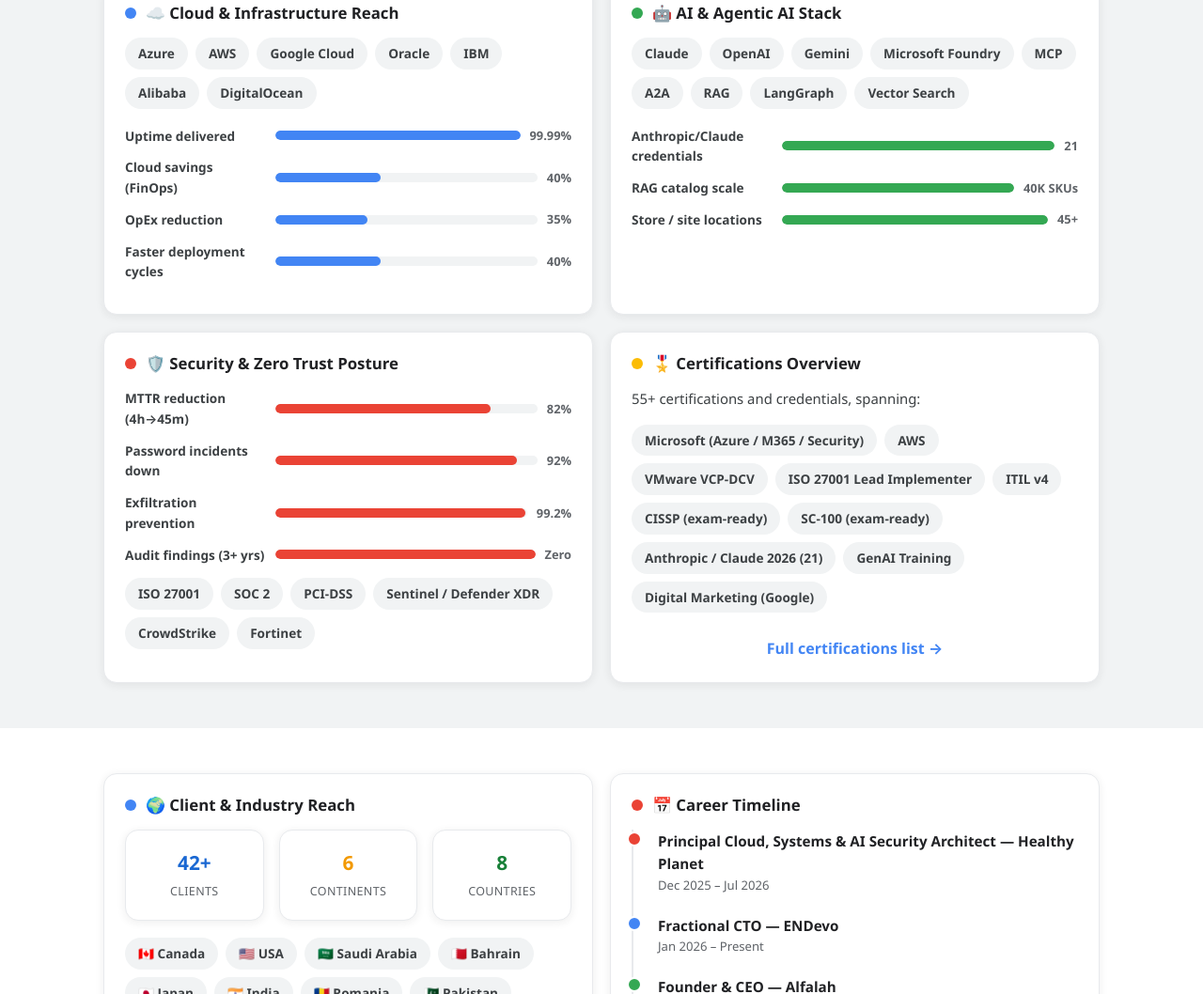
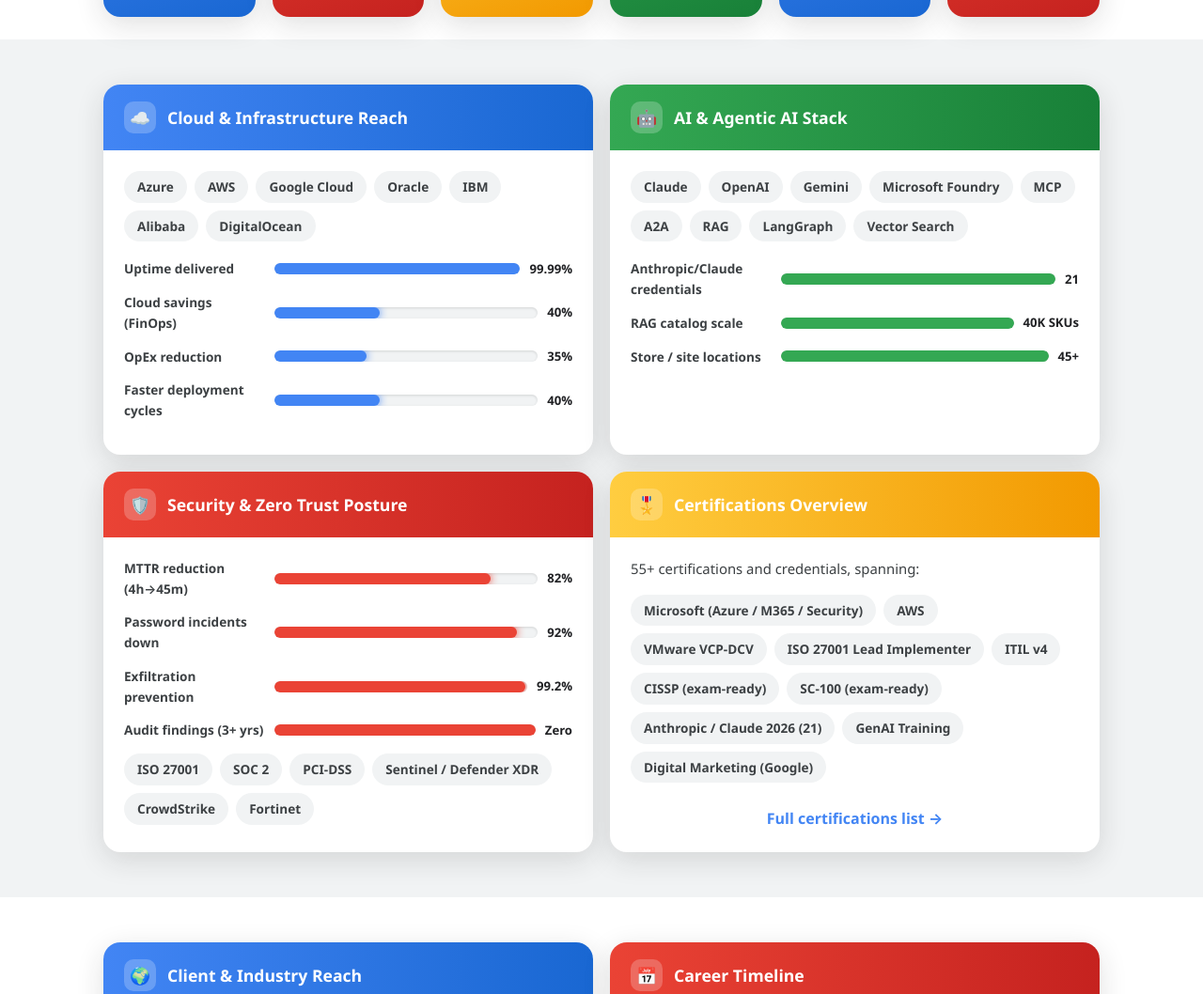
Before and after one commit to shahzadms7/shahzadms7.github.io, a plain HTML site: page dashboard.html in a window 1280 px wide. Shown: the part 636-1694 px from the top of the page at 94% size. Drawn offline with Linux system fonts and the light colour scheme.

Commit message:
Redesign dashboard: bold filled Google-color KPI cards, glowing bars, animated panels

```diff
--- a/assets/style.css
+++ b/assets/style.css
@@ -154,42 +154,75 @@
 }
 
 /* Dashboard */
-.kpi-grid{display:grid;grid-template-columns:repeat(2,1fr);gap:16px}
+@keyframes fadeUp{from{opacity:0;transform:translateY(16px)}to{opacity:1;transform:translateY(0)}}
+@keyframes floatGlow{0%,100%{transform:translateY(0)}50%{transform:translateY(-4px)}}
+
+.dash-hero{position:relative;overflow:hidden;padding:64px 0 56px;
+  background:linear-gradient(120deg,#1967D2 0%,#4285F4 28%,#34A853 55%,#FBBC05 78%,#EA4335 100%);
+  color:#fff;text-align:center}
+.dash-hero::before{content:"";position:absolute;inset:0;
+  background:radial-gradient(700px 300px at 15% 20%,rgba(255,255,255,.22),transparent),
+             radial-gradient(700px 300px at 85% 80%,rgba(255,255,255,.16),transparent)}
+.dash-hero .container{position:relative;z-index:1}
+.dash-hero .dash-eyebrow{display:inline-block;background:rgba(255,255,255,.22);backdrop-filter:blur(6px);
+  padding:6px 18px;border-radius:999px;font-weight:800;font-size:.8rem;letter-spacing:.04em;text-transform:uppercase;margin-bottom:16px}
+.dash-hero h1{font-size:2.6rem;font-weight:900;margin:0 0 12px;text-shadow:0 4px 24px rgba(0,0,0,.25)}
+.dash-hero p{max-width:680px;margin:0 auto;font-size:1.08rem;color:rgba(255,255,255,.95)}
+
+.kpi-grid{display:grid;grid-template-columns:repeat(2,1fr);gap:18px}
 @media(min-width:700px){.kpi-grid{grid-template-columns:repeat(3,1fr)}}
 @media(min-width:1000px){.kpi-grid{grid-template-columns:repeat(6,1fr)}}
-.kpi-card{background:var(--card-bg);border:1px solid var(--gray-200);border-radius:var(--radius);padding:18px 16px;box-shadow:var(--shadow);text-align:center}
-.kpi-icon{width:40px;height:40px;border-radius:50%;display:flex;align-items:center;justify-content:center;margin:0 auto 10px;font-size:1.1rem}
-.kpi-num{display:block;font-size:1.7rem;font-weight:800}
-.kpi-label{font-size:.78rem;color:var(--gray-500);text-transform:uppercase;letter-spacing:.03em;margin-top:2px}
-.kpi-blue .kpi-icon{background:var(--blue-light);color:var(--blue-dark)}
-.kpi-blue .kpi-num{color:var(--blue-dark)}
-.kpi-red .kpi-icon{background:var(--red-light);color:var(--red-dark)}
-.kpi-red .kpi-num{color:var(--red-dark)}
-.kpi-yellow .kpi-icon{background:var(--yellow-light);color:var(--yellow-dark)}
-.kpi-yellow .kpi-num{color:var(--yellow-dark)}
-.kpi-green .kpi-icon{background:var(--green-light);color:var(--green-dark)}
-.kpi-green .kpi-num{color:var(--green-dark)}
+.kpi-card{position:relative;overflow:hidden;border-radius:18px;padding:24px 16px;text-align:center;
+  color:#fff;box-shadow:var(--shadow-lg);opacity:0;animation:fadeUp .6s ease forwards;
+  transition:transform .25s ease,box-shadow .25s ease}
+.kpi-card:hover{transform:translateY(-6px) scale(1.03);box-shadow:0 16px 40px rgba(0,0,0,.28)}
+.kpi-grid .kpi-card:nth-child(1){animation-delay:.05s}
+.kpi-grid .kpi-card:nth-child(2){animation-delay:.12s}
+.kpi-grid .kpi-card:nth-child(3){animation-delay:.19s}
+.kpi-grid .kpi-card:nth-child(4){animation-delay:.26s}
+.kpi-grid .kpi-card:nth-child(5){animation-delay:.33s}
+.kpi-grid .kpi-card:nth-child(6){animation-delay:.4s}
+.kpi-icon{width:46px;height:46px;border-radius:50%;display:flex;align-items:center;justify-content:center;
+  margin:0 auto 12px;font-size:1.3rem;background:rgba(255,255,255,.25);backdrop-filter:blur(4px);
+  animation:floatGlow 3.2s ease-in-out infinite}
+.kpi-num{display:block;font-size:2.1rem;font-weight:900;text-shadow:0 2px 10px rgba(0,0,0,.2)}
+.kpi-label{font-size:.78rem;color:rgba(255,255,255,.92);text-transform:uppercase;letter-spacing:.05em;font-weight:700;margin-top:4px}
+.kpi-blue{background:linear-gradient(160deg,var(--blue) 0%,var(--blue-dark) 100%)}
+.kpi-red{background:linear-gradient(160deg,var(--red) 0%,var(--red-dark) 100%)}
+.kpi-yellow{background:linear-gradient(160deg,#ffcd40 0%,var(--yellow-dark) 100%)}
+.kpi-green{background:linear-gradient(160deg,var(--green) 0%,var(--green-dark) 100%)}
 
-.dash-panel{background:var(--card-bg);border:1px solid var(--gray-200);border-radius:var(--radius);padding:22px;box-shadow:var(--shadow)}
-.dash-panel-head{display:flex;align-items:center;gap:10px;margin-bottom:16px}
-.dash-panel-head .swatch{width:12px;height:12px;border-radius:50%;flex:none}
-.dash-panel-head h3{margin:0;font-size:1.05rem}
+.dash-panel{background:var(--card-bg);border-radius:18px;padding:0;box-shadow:var(--shadow-lg);
+  overflow:hidden;opacity:0;animation:fadeUp .6s ease forwards;transition:transform .25s ease,box-shadow .25s ease}
+.dash-panel:hover{transform:translateY(-4px);box-shadow:0 18px 44px rgba(0,0,0,.16)}
+.dash-panel-head{display:flex;align-items:center;gap:12px;padding:18px 22px;color:#fff}
+.dash-panel-body{padding:22px}
+.dash-panel-head .swatch{width:34px;height:34px;border-radius:10px;flex:none;display:flex;align-items:center;justify-content:center;
+  background:rgba(255,255,255,.22);font-size:1.1rem}
+.dash-panel-head h3{margin:0;font-size:1.1rem;font-weight:800;color:#fff}
+.dash-panel-blue .dash-panel-head{background:linear-gradient(90deg,var(--blue),var(--blue-dark))}
+.dash-panel-red .dash-panel-head{background:linear-gradient(90deg,var(--red),var(--red-dark))}
+.dash-panel-yellow .dash-panel-head{background:linear-gradient(90deg,#ffcd40,var(--yellow-dark))}
+.dash-panel-green .dash-panel-head{background:linear-gradient(90deg,var(--green),var(--green-dark))}
 
-.mini-bar-row{display:flex;align-items:center;gap:10px;margin-bottom:12px}
+.mini-bar-row{display:flex;align-items:center;gap:10px;margin-bottom:14px}
 .mini-bar-label{flex:0 0 150px;font-size:.85rem;color:var(--gray-700);font-weight:600}
-.mini-bar-track{flex:1;background:var(--gray-100);border-radius:999px;height:10px;overflow:hidden}
-.mini-bar-fill{height:100%;border-radius:999px}
-.mini-bar-val{flex:0 0 auto;font-size:.8rem;font-weight:700;color:var(--gray-500)}
+.mini-bar-track{flex:1;background:var(--gray-100);border-radius:999px;height:12px;overflow:hidden;box-shadow:inset 0 1px 3px rgba(0,0,0,.12)}
+.mini-bar-fill{height:100%;border-radius:999px;box-shadow:0 0 10px currentColor;transition:width 1s ease}
+.mini-bar-val{flex:0 0 auto;font-size:.82rem;font-weight:800;color:var(--gray-900)}
 
 .mini-timeline{display:flex;flex-direction:column;gap:0}
-.mini-timeline-item{position:relative;padding:0 0 20px 26px;border-left:2px solid var(--gray-200)}
+.mini-timeline-item{position:relative;padding:0 0 22px 28px;border-left:3px solid var(--gray-200)}
 .mini-timeline-item:last-child{border-left-color:transparent;padding-bottom:0}
-.mini-timeline-item::before{content:"";position:absolute;left:-7px;top:2px;width:12px;height:12px;border-radius:50%;background:var(--blue);border:2px solid var(--card-bg)}
-.mini-timeline-item.tl-red::before{background:var(--red)}
-.mini-timeline-item.tl-yellow::before{background:var(--yellow)}
-.mini-timeline-item.tl-green::before{background:var(--green)}
-.mini-timeline-role{font-weight:700;color:var(--gray-900);font-size:.95rem}
-.mini-timeline-meta{color:var(--gray-500);font-size:.82rem}
+.mini-timeline-item::before{content:"";position:absolute;left:-9px;top:2px;width:16px;height:16px;border-radius:50%;
+  background:var(--blue);border:3px solid var(--card-bg);box-shadow:0 0 0 3px var(--blue-light)}
+.mini-timeline-item.tl-red::before{background:var(--red);box-shadow:0 0 0 3px var(--red-light)}
+.mini-timeline-item.tl-yellow::before{background:var(--yellow);box-shadow:0 0 0 3px var(--yellow-light)}
+.mini-timeline-item.tl-green::before{background:var(--green);box-shadow:0 0 0 3px var(--green-light)}
+.mini-timeline-role{font-weight:800;color:var(--gray-900);font-size:.97rem}
+.mini-timeline-meta{color:var(--gray-500);font-size:.82rem;font-weight:600}
 
 .palette-row{display:flex;flex-wrap:wrap;gap:14px}
-.palette-swatch{flex:1 1 120px;border-radius:10px;padding:14px 12px;color:#fff;font-size:.75rem;font-weight:700;text-align:center}
+.palette-swatch{flex:1 1 120px;border-radius:14px;padding:22px 12px;color:#fff;font-size:.78rem;font-weight:800;
+  text-align:center;box-shadow:var(--shadow);transition:transform .2s ease,box-shadow .2s ease}
+.palette-swatch:hover{transform:translateY(-5px) scale(1.05);box-shadow:var(--shadow-lg)}
--- a/dashboard.html
+++ b/dashboard.html
@@ -55,9 +55,10 @@
   </div>
 </header>
 
-<section class="page-hero">
+<section class="dash-hero">
   <div class="container">
-    <h1>📊 Executive Dashboard</h1>
+    <span class="dash-eyebrow">📊 Executive Overview</span>
+    <h1>The Shahzad MS Dashboard</h1>
     <p>A one-page, at-a-glance summary of 34 years in technology (1992&ndash;2026) &mdash; cloud, AI, cybersecurity, certifications, and global client delivery.</p>
   </div>
 </section>
@@ -80,44 +81,51 @@
   <div class="container">
     <div class="grid grid-2">
 
-      <div class="dash-panel">
-        <div class="dash-panel-head"><span class="swatch" style="background:var(--blue)"></span><h3>☁️ Cloud &amp; Infrastructure Reach</h3></div>
+      <div class="dash-panel dash-panel-blue">
+        <div class="dash-panel-head"><span class="swatch">☁️</span><h3>Cloud &amp; Infrastructure Reach</h3></div>
+        <div class="dash-panel-body">
         <div class="chip-row" style="margin-bottom:18px;">
           <span class="chip">Azure</span><span class="chip">AWS</span><span class="chip">Google Cloud</span>
           <span class="chip">Oracle</span><span class="chip">IBM</span><span class="chip">Alibaba</span><span class="chip">DigitalOcean</span>
         </div>
-        <div class="mini-bar-row"><span class="mini-bar-label">Uptime delivered</span><div class="mini-bar-track"><div class="mini-bar-fill" style="width:99.99%;background:var(--blue)"></div></div><span class="mini-bar-val">99.99%</span></div>
-        <div class="mini-bar-row"><span class="mini-bar-label">Cloud savings (FinOps)</span><div class="mini-bar-track"><div class="mini-bar-fill" style="width:40%;background:var(--blue)"></div></div><span class="mini-bar-val">40%</span></div>
-        <div class="mini-bar-row"><span class="mini-bar-label">OpEx reduction</span><div class="mini-bar-track"><div class="mini-bar-fill" style="width:35%;background:var(--blue)"></div></div><span class="mini-bar-val">35%</span></div>
-        <div class="mini-bar-row"><span class="mini-bar-label">Faster deployment cycles</span><div class="mini-bar-track"><div class="mini-bar-fill" style="width:40%;background:var(--blue)"></div></div><span class="mini-bar-val">40%</span></div>
+        <div class="mini-bar-row"><span class="mini-bar-label">Uptime delivered</span><div class="mini-bar-track"><div class="mini-bar-fill" style="width:99.99%;background:var(--blue);color:var(--blue)"></div></div><span class="mini-bar-val">99.99%</span></div>
+        <div class="mini-bar-row"><span class="mini-bar-label">Cloud savings (FinOps)</span><div class="mini-bar-track"><div class="mini-bar-fill" style="width:40%;background:var(--blue);color:var(--blue)"></div></div><span class="mini-bar-val">40%</span></div>
+        <div class="mini-bar-row"><span class="mini-bar-label">OpEx reduction</span><div class="mini-bar-track"><div class="mini-bar-fill" style="width:35%;background:var(--blue);color:var(--blue)"></div></div><span class="mini-bar-val">35%</span></div>
+        <div class="mini-bar-row"><span class="mini-bar-label">Faster deployment cycles</span><div class="mini-bar-track"><div class="mini-bar-fill" style="width:40%;background:var(--blue);color:var(--blue)"></div></div><span class="mini-bar-val">40%</span></div>
+        </div>
       </div>
 
-      <div class="dash-panel">
-        <div class="dash-panel-head"><span class="swatch" style="background:var(--green)"></span><h3>🤖 AI &amp; Agentic AI Stack</h3></div>
+      <div class="dash-panel dash-panel-green">
+        <div class="dash-panel-head"><span class="swatch">🤖</span><h3>AI &amp; Agentic AI Stack</h3></div>
+        <div class="dash-panel-body">
         <div class="chip-row" style="margin-bottom:18px;">
           <span class="chip">Claude</span><span class="chip">OpenAI</span><span class="chip">Gemini</span>
           <span class="chip">Microsoft Foundry</span><span class="chip">MCP</span><span class="chip">A2A</span>
           <span class="chip">RAG</span><span class="chip">LangGraph</span><span class="chip">Vector Search</span>
         </div>
-        <div class="mini-bar-row"><span class="mini-bar-label">Anthropic/Claude credentials</span><div class="mini-bar-track"><div class="mini-bar-fill" style="width:100%;background:var(--green)"></div></div><span class="mini-bar-val">21</span></div>
-        <div class="mini-bar-row"><span class="mini-bar-label">RAG catalog scale</span><div class="mini-bar-track"><div class="mini-bar-fill" style="width:100%;background:var(--green)"></div></div><span class="mini-bar-val">40K SKUs</span></div>
-        <div class="mini-bar-row"><span class="mini-bar-label">Store / site locations</span><div class="mini-bar-track"><div class="mini-bar-fill" style="width:100%;background:var(--green)"></div></div><span class="mini-bar-val">45+</span></div>
+        <div class="mini-bar-row"><span class="mini-bar-label">Anthropic/Claude credentials</span><div class="mini-bar-track"><div class="mini-bar-fill" style="width:100%;background:var(--green);color:var(--green)"></div></div><span class="mini-bar-val">21</span></div>
+        <div class="mini-bar-row"><span class="mini-bar-label">RAG catalog scale</span><div class="mini-bar-track"><div class="mini-bar-fill" style="width:100%;background:var(--green);color:var(--green)"></div></div><span class="mini-bar-val">40K SKUs</span></div>
+        <div class="mini-bar-row"><span class="mini-bar-label">Store / site locations</span><div class="mini-bar-track"><div class="mini-bar-fill" style="width:100%;background:var(--green);color:var(--green)"></div></div><span class="mini-bar-val">45+</span></div>
+        </div>
       </div>
 
-      <div class="dash-panel">
-        <div class="dash-panel-head"><span class="swatch" style="background:var(--red)"></span><h3>🛡️ Security &amp; Zero Trust Posture</h3></div>
-        <div class="mini-bar-row"><span class="mini-bar-label">MTTR reduction (4h→45m)</span><div class="mini-bar-track"><div class="mini-bar-fill" style="width:82%;background:var(--red)"></div></div><span class="mini-bar-val">82%</span></div>
-        <div class="mini-bar-row"><span class="mini-bar-label">Password incidents down</span><div class="mini-bar-track"><div class="mini-bar-fill" style="width:92%;background:var(--red)"></div></div><span class="mini-bar-val">92%</span></div>
-        <div class="mini-bar-row"><span class="mini-bar-label">Exfiltration prevention</span><div class="mini-bar-track"><div class="mini-bar-fill" style="width:99.2%;background:var(--red)"></div></div><span class="mini-bar-val">99.2%</span></div>
-        <div class="mini-bar-row"><span class="mini-bar-label">Audit findings (3+ yrs)</span><div class="mini-bar-track"><div class="mini-bar-fill" style="width:100%;background:var(--red)"></div></div><span class="mini-bar-val">Zero</span></div>
+      <div class="dash-panel dash-panel-red">
+        <div class="dash-panel-head"><span class="swatch">🛡️</span><h3>Security &amp; Zero Trust Posture</h3></div>
+        <div class="dash-panel-body">
+        <div class="mini-bar-row"><span class="mini-bar-label">MTTR reduction (4h→45m)</span><div class="mini-bar-track"><div class="mini-bar-fill" style="width:82%;background:var(--red);color:var(--red)"></div></div><span class="mini-bar-val">82%</span></div>
+        <div class="mini-bar-row"><span class="mini-bar-label">Password incidents down</span><div class="mini-bar-track"><div class="mini-bar-fill" style="width:92%;background:var(--red);color:var(--red)"></div></div><span class="mini-bar-val">92%</span></div>
+        <div class="mini-bar-row"><span class="mini-bar-label">Exfiltration prevention</span><div class="mini-bar-track"><div class="mini-bar-fill" style="width:99.2%;background:var(--red);color:var(--red)"></div></div><span class="mini-bar-val">99.2%</span></div>
+        <div class="mini-bar-row"><span class="mini-bar-label">Audit findings (3+ yrs)</span><div class="mini-bar-track"><div class="mini-bar-fill" style="width:100%;background:var(--red);color:var(--red)"></div></div><span class="mini-bar-val">Zero</span></div>
         <div class="chip-row" style="margin-top:14px;">
           <span class="chip">ISO 27001</span><span class="chip">SOC 2</span><span class="chip">PCI-DSS</span>
           <span class="chip">Sentinel / Defender XDR</span><span class="chip">CrowdStrike</span><span class="chip">Fortinet</span>
         </div>
+        </div>
       </div>
 
-      <div class="dash-panel">
-        <div class="dash-panel-head"><span class="swatch" style="background:var(--yellow)"></span><h3>🎖️ Certifications Overview</h3></div>
+      <div class="dash-panel dash-panel-yellow">
+        <div class="dash-panel-head"><span class="swatch">🎖️</span><h3>Certifications Overview</h3></div>
+        <div class="dash-panel-body">
         <p style="margin-top:0;color:var(--gray-700);font-size:.93rem;">55+ certifications and credentials, spanning:</p>
         <div class="chip-row">
           <span class="chip">Microsoft (Azure / M365 / Security)</span>
@@ -132,6 +140,7 @@
           <span class="chip">Digital Marketing (Google)</span>
         </div>
         <div class="center" style="margin-top:16px;"><a class="link-more" href="certifications.html">Full certifications list &rarr;</a></div>
+        </div>
       </div>
 
     </div>
@@ -142,8 +151,9 @@
   <div class="container">
     <div class="grid grid-2">
 
-      <div class="dash-panel">
-        <div class="dash-panel-head"><span class="swatch" style="background:var(--blue)"></span><h3>🌍 Client &amp; Industry Reach</h3></div>
+      <div class="dash-panel dash-panel-blue">
+        <div class="dash-panel-head"><span class="swatch">🌍</span><h3>Client &amp; Industry Reach</h3></div>
+        <div class="dash-panel-body">
         <div class="kpi-grid" style="grid-template-columns:repeat(3,1fr);margin-bottom:18px;">
           <div class="kpi-card kpi-blue"><span class="kpi-num" style="font-size:1.3rem;">42+</span><span class="kpi-label">Clients</span></div>
           <div class="kpi-card kpi-yellow"><span class="kpi-num" style="font-size:1.3rem;">6</span><span class="kpi-label">Continents</span></div>
@@ -155,10 +165,12 @@
           <span class="chip">🇷🇴 Romania</span><span class="chip">🇵🇰 Pakistan</span>
         </div>
         <div class="center" style="margin-top:16px;"><a class="link-more" href="clients.html">Full clients &amp; partners breakdown &rarr;</a></div>
+        </div>
       </div>
 
-      <div class="dash-panel">
-        <div class="dash-panel-head"><span class="swatch" style="background:var(--red)"></span><h3>📅 Career Timeline</h3></div>
+      <div class="dash-panel dash-panel-red">
+        <div class="dash-panel-head"><span class="swatch">📅</span><h3>Career Timeline</h3></div>
+        <div class="dash-panel-body">
         <div class="mini-timeline">
           <div class="mini-timeline-item tl-red"><div class="mini-timeline-role">Principal Cloud, Systems &amp; AI Security Architect — Healthy Planet</div><div class="mini-timeline-meta">Dec 2025 – Jul 2026</div></div>
           <div class="mini-timeline-item tl-blue"><div class="mini-timeline-role">Fractional CTO — ENDevo</div><div class="mini-timeline-meta">Jan 2026 – Present</div></div>
@@ -169,6 +181,7 @@
           <div class="mini-timeline-item tl-green"><div class="mini-timeline-role">Senior Cloud Architect — Cronomagic Canada Inc.</div><div class="mini-timeline-meta">2000 – 2019</div></div>
         </div>
         <div class="center" style="margin-top:16px;"><a class="link-more" href="experience.html">Full experience details &rarr;</a></div>
+        </div>
       </div>
 
     </div>
@@ -177,7 +190,7 @@
 
 <section class="section section-alt">
   <div class="container">
-    <div class="dash-panel-head"><h3 class="section-title" style="margin-bottom:6px;border:none;padding:0;">🎨 Design System</h3></div>
+    <h2 class="section-title">🎨 Design System</h2>
     <p style="color:var(--gray-700);font-size:.9rem;margin-top:0;">This entire site is built on Google's 4-color palette, in light / base / dark shades — automatically switching for light and dark viewing.</p>
     <div class="palette-row">
       <div class="palette-swatch" style="background:var(--blue-light);color:var(--blue-dark);">Blue Light</div>
```
